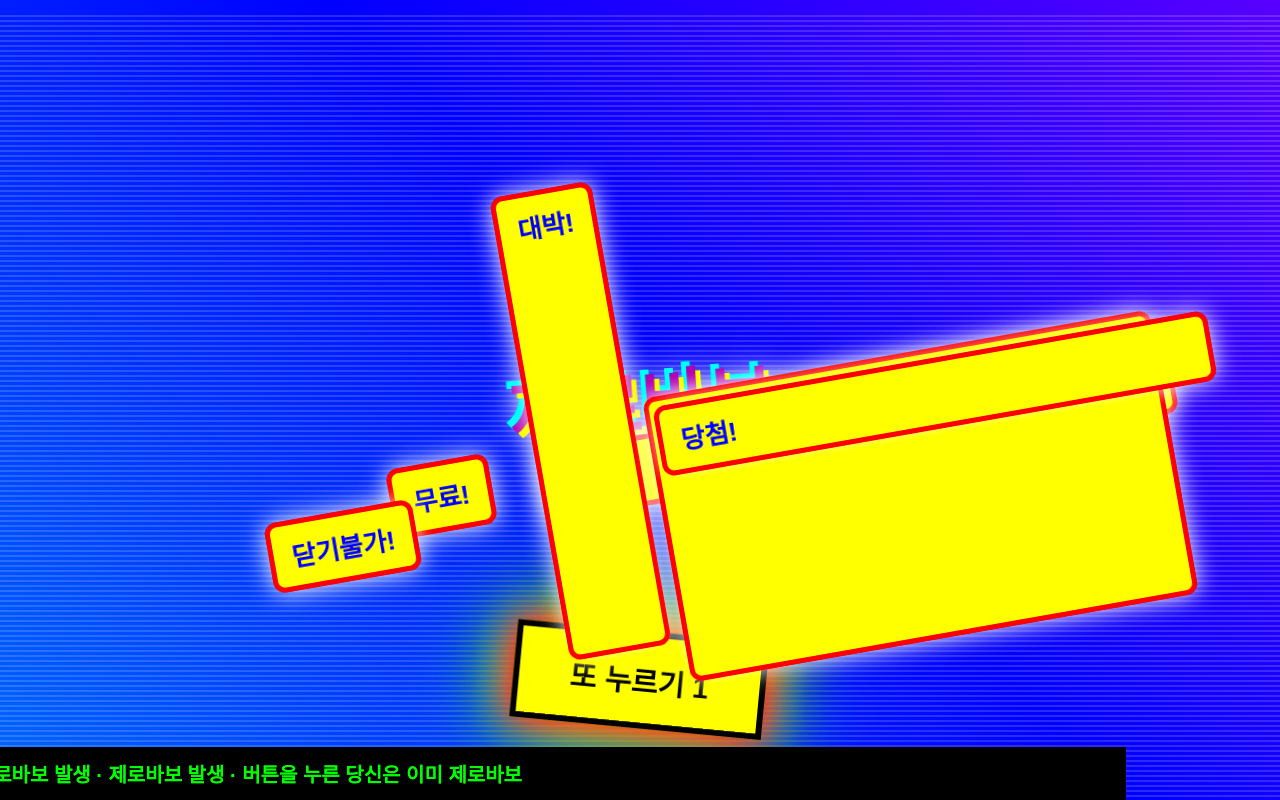
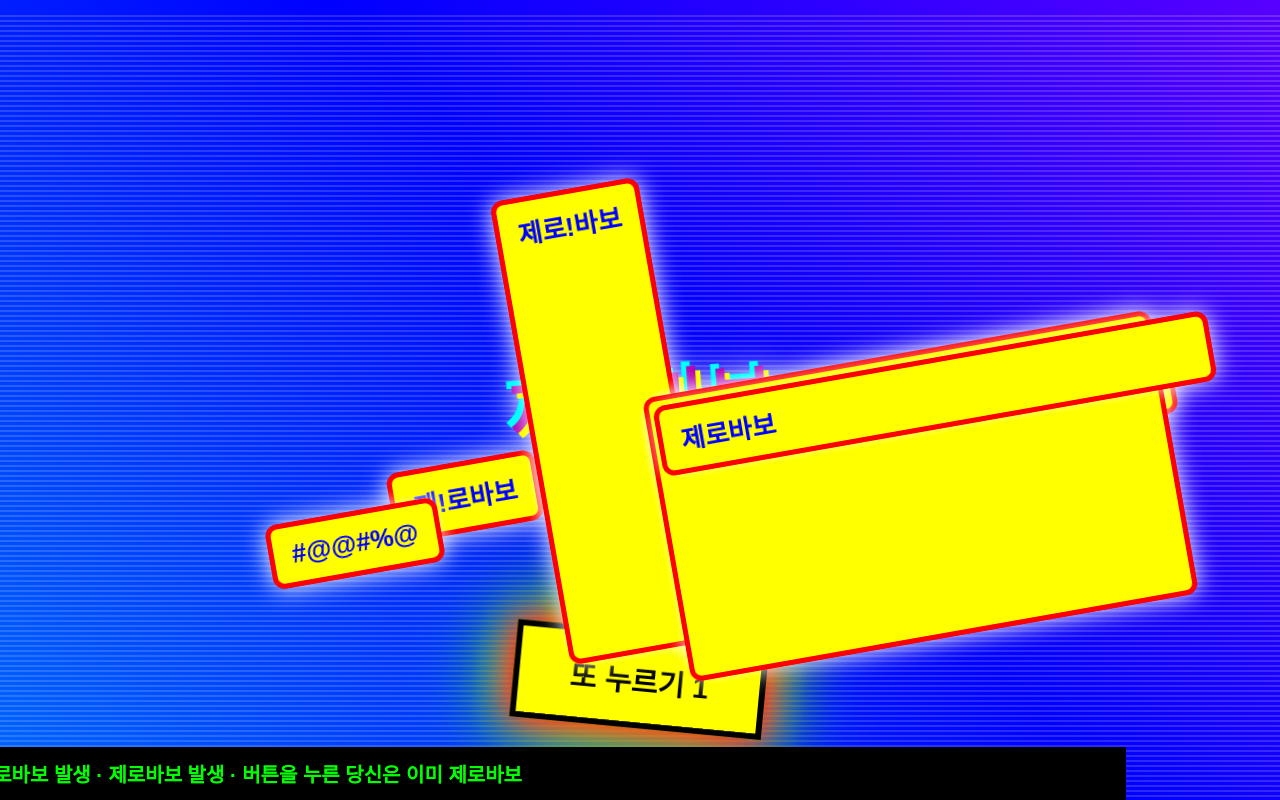
Before and after one commit to spsoohojeon-hash/Zero, a website: page index.html in a window 1280 px wide. Both pictures are taken after a click on the button "누르기". Shown: the top 800 px of the page. Drawn offline with Linux system fonts and the light colour scheme.

Commit message:
Update index.html

```diff
--- a/index.html
+++ b/index.html
@@ -15,12 +15,12 @@
     🎉 축하합니다! 제로바보에 당첨되었습니다 🎉
   </div>
 
-  <div class="floating hidden f1">무료!</div>
-  <div class="floating hidden f2">긴급!</div>
-  <div class="floating hidden f3">대박!</div>
-  <div class="floating hidden f4">광고아님!</div>
-  <div class="floating hidden f5">닫기불가!</div>
-  <div class="floating hidden f6">당첨!</div>
+  <div class="floating hidden f1">제!로바보</div>
+  <div class="floating hidden f2">제로바보!</div>
+  <div class="floating hidden f3">제로!바보</div>
+  <div class="floating hidden f4">제로바!보</div>
+  <div class="floating hidden f5">#@@#%@</div>
+  <div class="floating hidden f6">제로바보</div>
 
   <div class="ticker hidden">
     📢 긴급속보: 제로바보 발생 · 제로바보 발생 · 버튼을 누른 당신은 이미 제로바보
```
